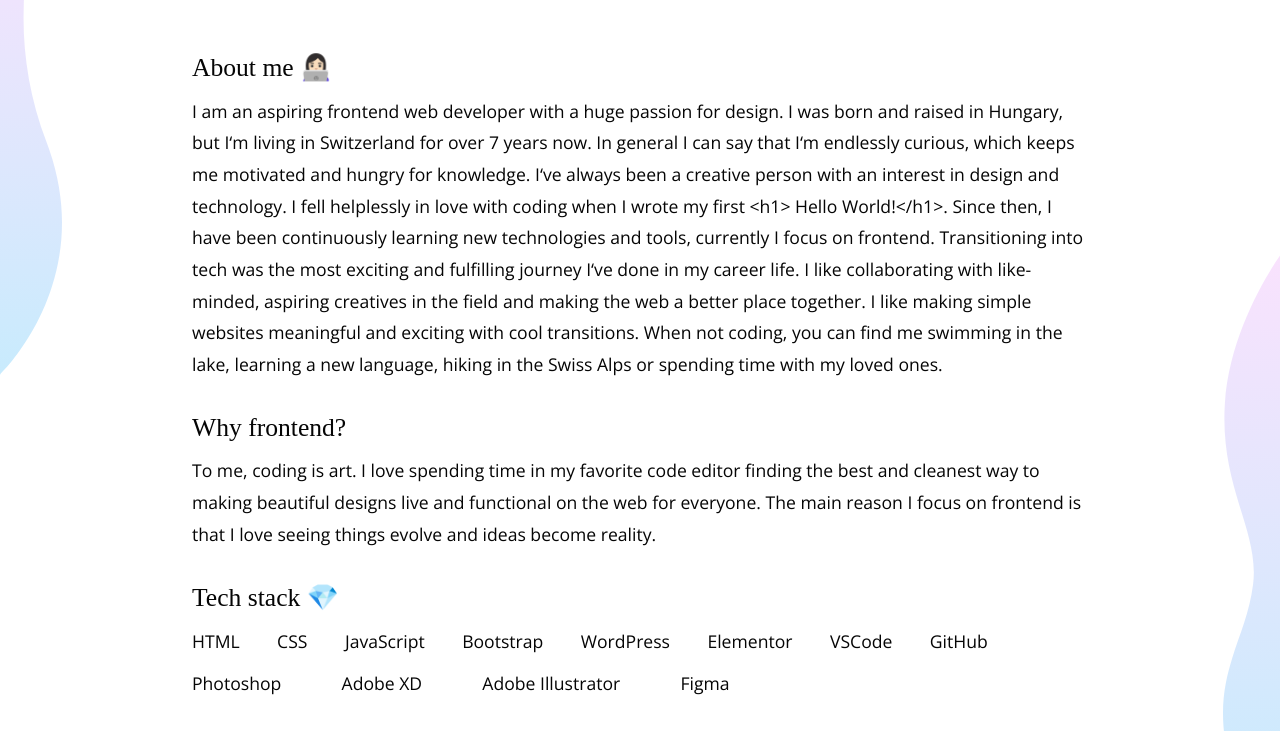
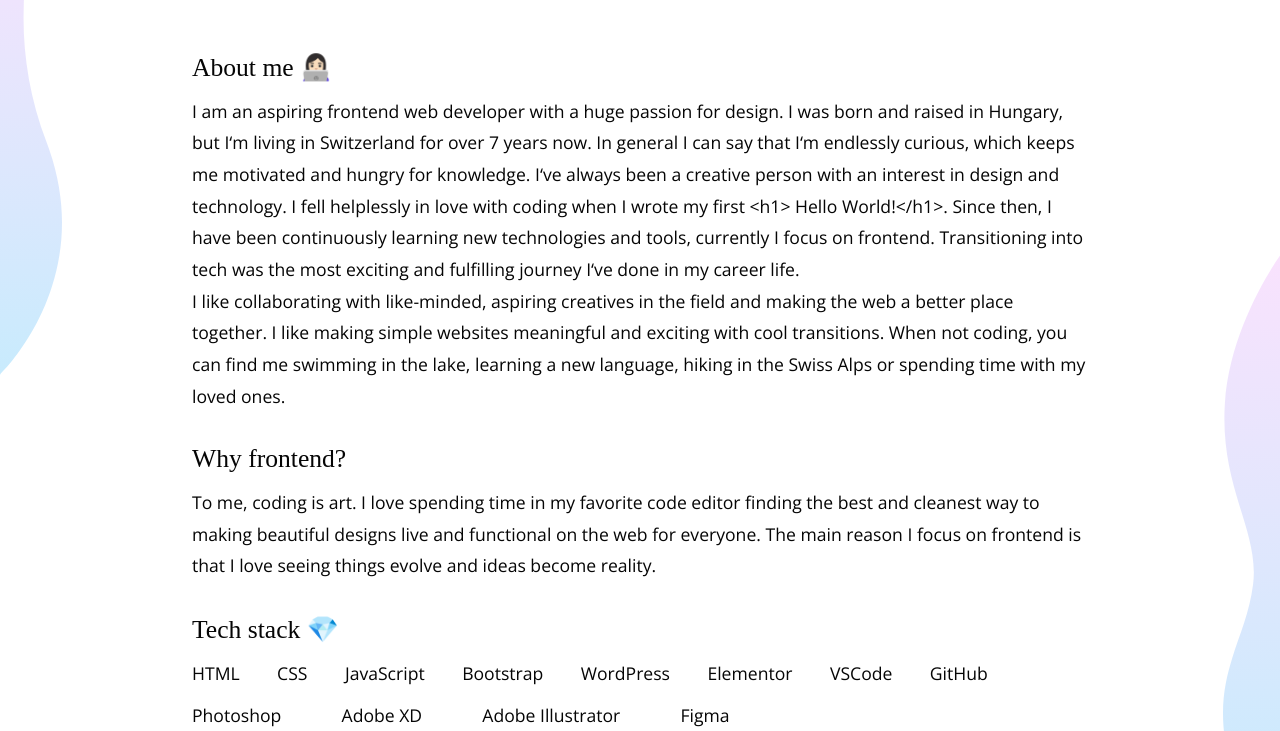
Before and after one commit to brigittavarga/brigittech, a plain HTML site: page about.html in a window 1280 px wide. Shown: the part 105-836 px from the top of the page. Drawn offline with nearby package versions, Linux system fonts and the light colour scheme; a web font is replaced by a local one.

Commit message:
about text changes

```diff
--- a/about.html
+++ b/about.html
@@ -41,7 +41,7 @@
 
             <article class="about-me">
                 <h2>About me 👩🏻‍💻 </h2>
-                <p>I am an aspiring frontend web developer with a huge passion for design. I was born and raised in Hungary, but I‘m living in Switzerland for over 7 years now. In general I can say that I‘m endlessly curious, which keeps me motivated and hungry for knowledge. I‘ve always been a creative person with an interest in design and technology. I fell helplessly in love with coding when I wrote my first &lt;h1&gt; Hello World!&lt;/h1&gt;. Since then, I have been continuously learning new technologies and tools, currently I focus on frontend. Transitioning into tech was the most exciting and fulfilling journey I‘ve done in my career life.
+                <p>I am an aspiring frontend web developer with a huge passion for design. I was born and raised in Hungary, but I‘m living in Switzerland for over 7 years now. In general I can say that I‘m endlessly curious, which keeps me motivated and hungry for knowledge. I‘ve always been a creative person with an interest in design and technology. I fell helplessly in love with coding when I wrote my first &lt;h1&gt; Hello World!&lt;/h1&gt;. Since then, I have been continuously learning new technologies and tools, currently I focus on frontend. Transitioning into tech was the most exciting and fulfilling journey I‘ve done in my career life.<br>
                 I like collaborating with like-minded, aspiring creatives in the field and making the web a better place together. I like making simple websites meaningful and exciting with cool transitions.
                 When not coding, you can find me swimming in the lake, learning a new language, hiking in the Swiss Alps or spending time with my loved ones. </p>
             </article>
```
